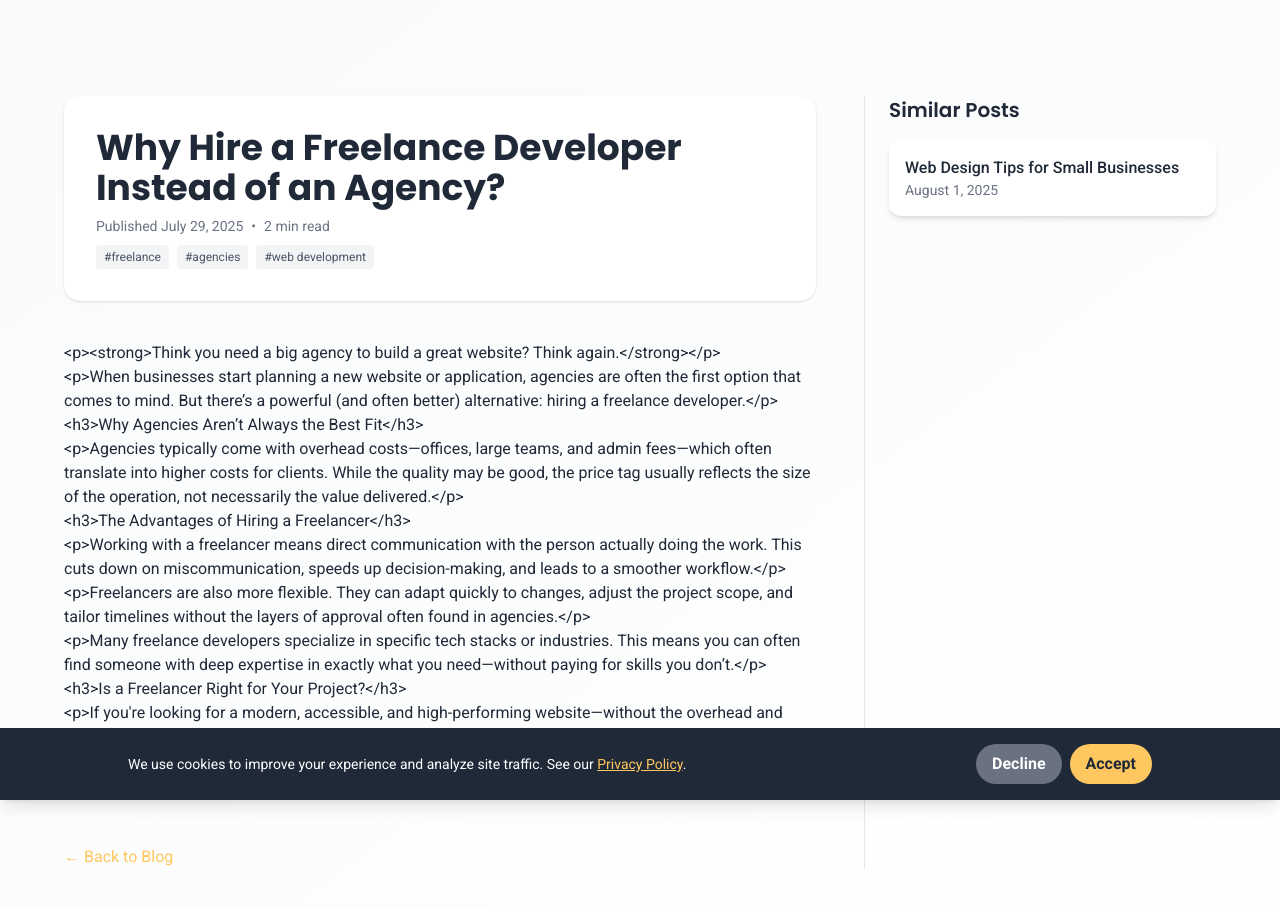
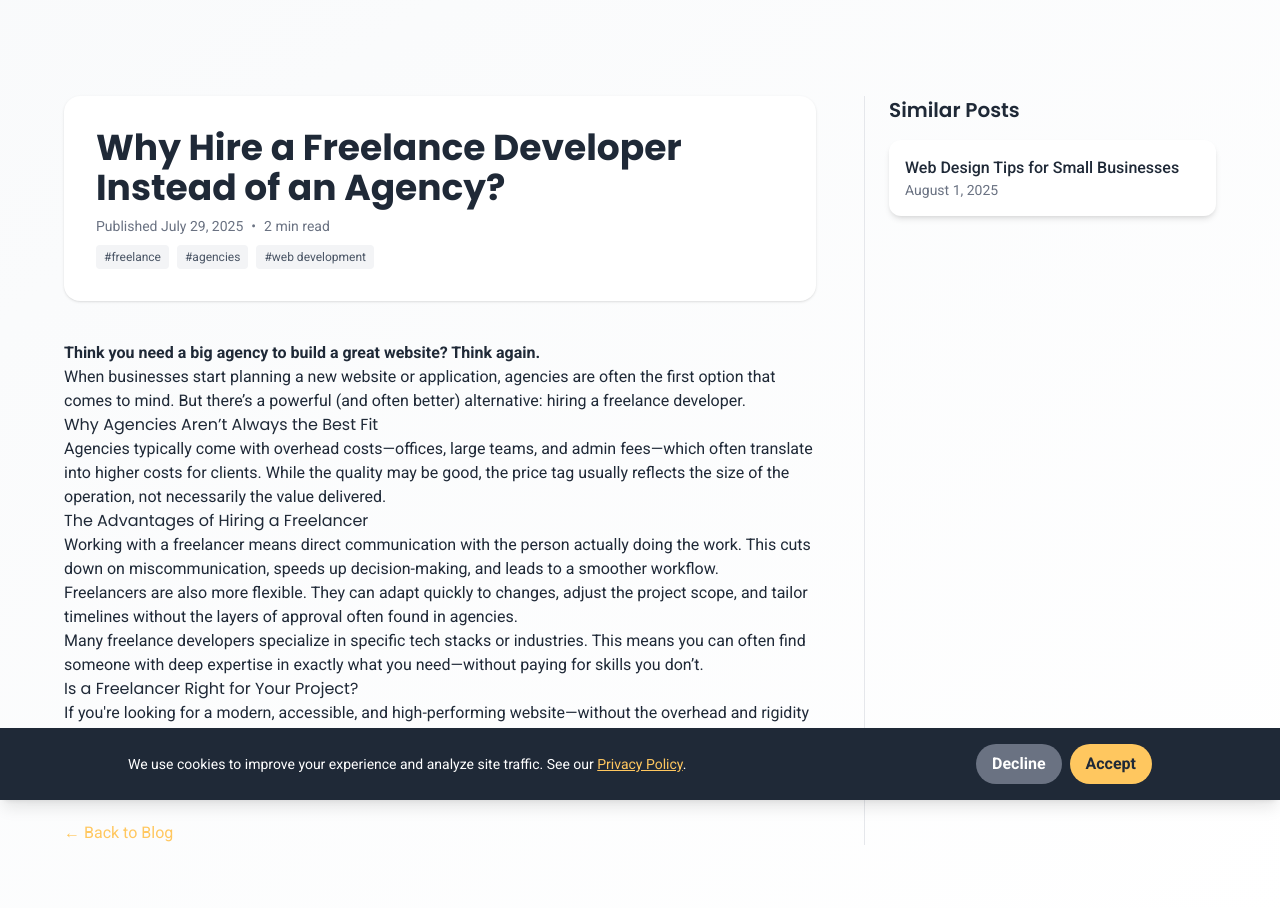
Before and after one commit to Joeeeeca/joecapondesigns, a Next.js app: page /blog/freelance-vs-agency in a window 1280 px wide. Shown: the top 908 px of the page. Built offline with nearby package versions, Linux system fonts and the light colour scheme.

Commit message:
Added updates to blog posts

```diff
--- a/src/components/Bloglayout.jsx
+++ b/src/components/Bloglayout.jsx
@@ -90,11 +90,10 @@ export default function BlogLayout({ post }) {
               </div>
             </div>
 
-            <article className="prose lg:prose-lg max-w-none">
-              {post.content.trim().split('\n').map((para, idx) =>
-                para ? <p key={idx}>{para}</p> : null
-              )}
-            </article>
+            <article
+  className="prose lg:prose-lg max-w-none"
+  dangerouslySetInnerHTML={{ __html: post.content }}
+/>
 
             <div className="mt-12">
               <Link href="/blog" className="text-accent hover:underline">
```
